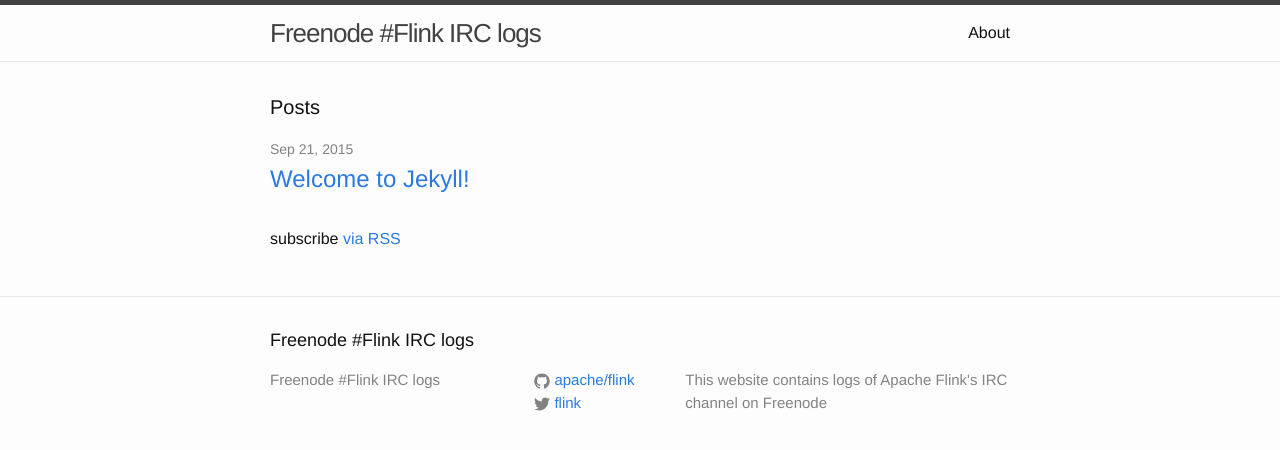
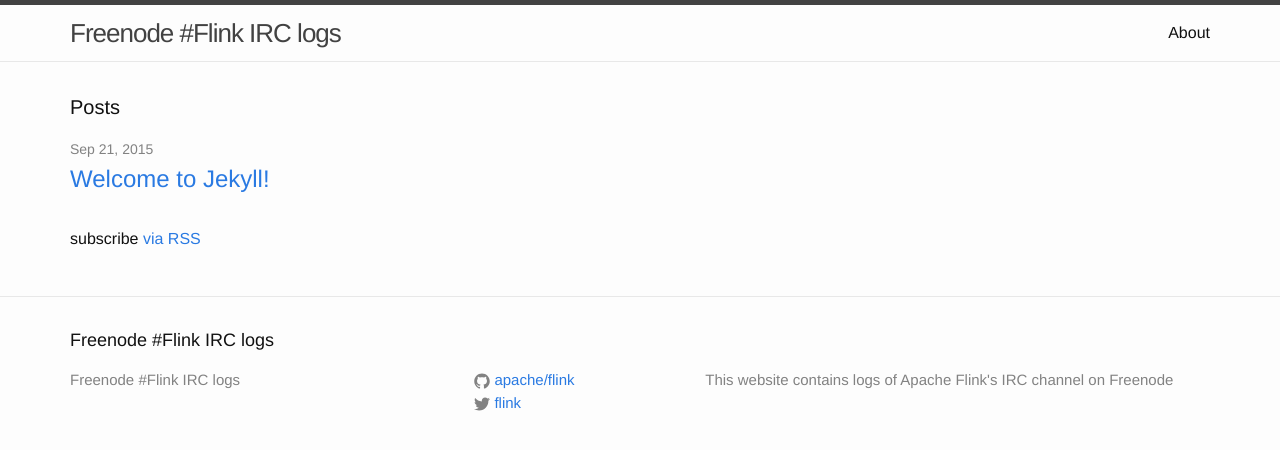
Before and after one commit to flink-irc-logs/flink-irc-logs.github.io, a Jekyll site: the page built from index.html, in a window 1280 px wide. Shown: the top 450 px of the page. Built offline with Jekyll 4.4.1, drawn with Linux system fonts in a browser that asks for light colours.

```diff
--- a/_sass/_base.scss
+++ b/_sass/_base.scss
@@ -202,3 +202,18 @@
         }
     }
 }
+
+/** IRC LOG specific **/
+
+.irc-date {
+    color: #C02942;
+}
+.irc-navy {
+    color: #53777A;
+}
+.irc-green {
+    color: #D95B43;
+}
+.irc-black {
+    color: black;
+}
--- a/css/main.scss
+++ b/css/main.scss
@@ -22,7 +22,7 @@
 $grey-color-dark:  darken($grey-color, 25%);
 
 // Width of the content area
-$content-width:    800px;
+$content-width:    1200px;
 
 $on-palm:          600px;
 $on-laptop:        800px;
```
Also changed, not shown: 1 other file.
